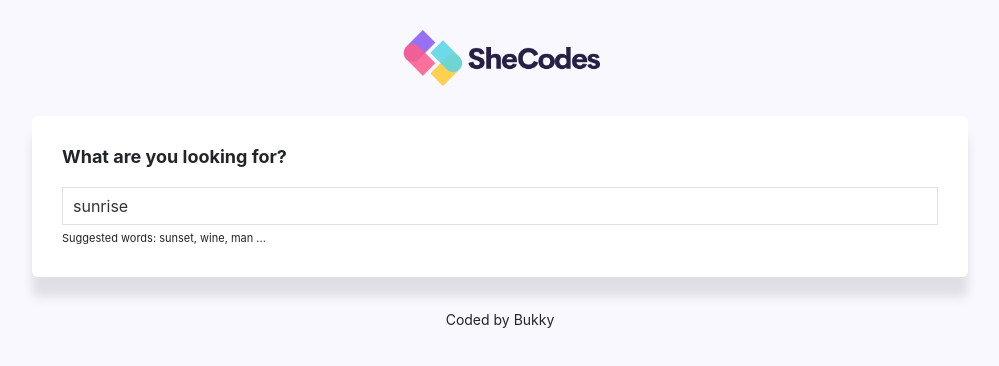
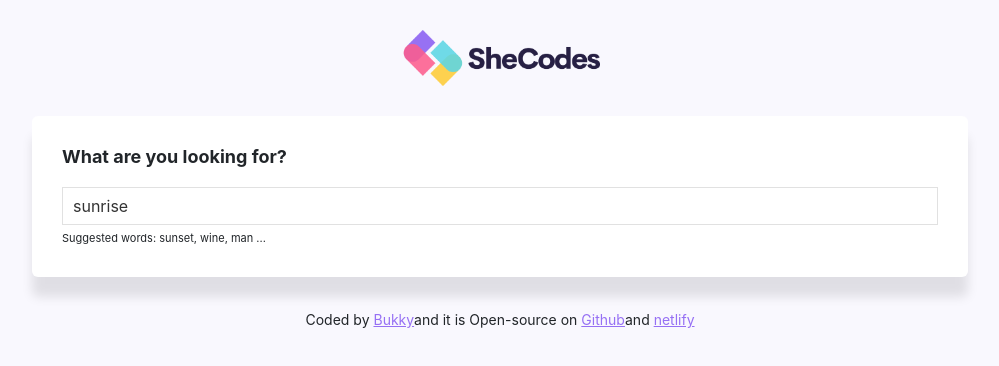
Before and after one commit to atinsbukol/dictionary-project, a React (Create React App) app: page / in a window 1280 px wide. Shown: the top 366 px of the page, without its empty margins (140-1139 px from the left). Built offline with nearby package versions, Linux system fonts and the light colour scheme; no server answers.

Commit message:
Added links for projects

```diff
--- a/src/App.js
+++ b/src/App.js
@@ -15,8 +15,11 @@ export default function App() {
       </main>
       <footer className="App-footer">
         <small>
-        Coded by Bukky
-        </small></footer>
+        Coded by <a href="https://nimble-scone-366298.netlify.app/" target="_blank" rel="noreferrer"> Bukky</a>
+        and it is  Open-source on <a href="https://github.com/atinsbukol/dictionary-project" target="_blank" rel="noreferrer">Github</a>
+        and <a href="https://bukky-dictionary-project.netlify.app/" translate="_blank" rel="noreferrer"> netlify </a>
+        </small>
+        </footer>
 
       </div>
 
```
